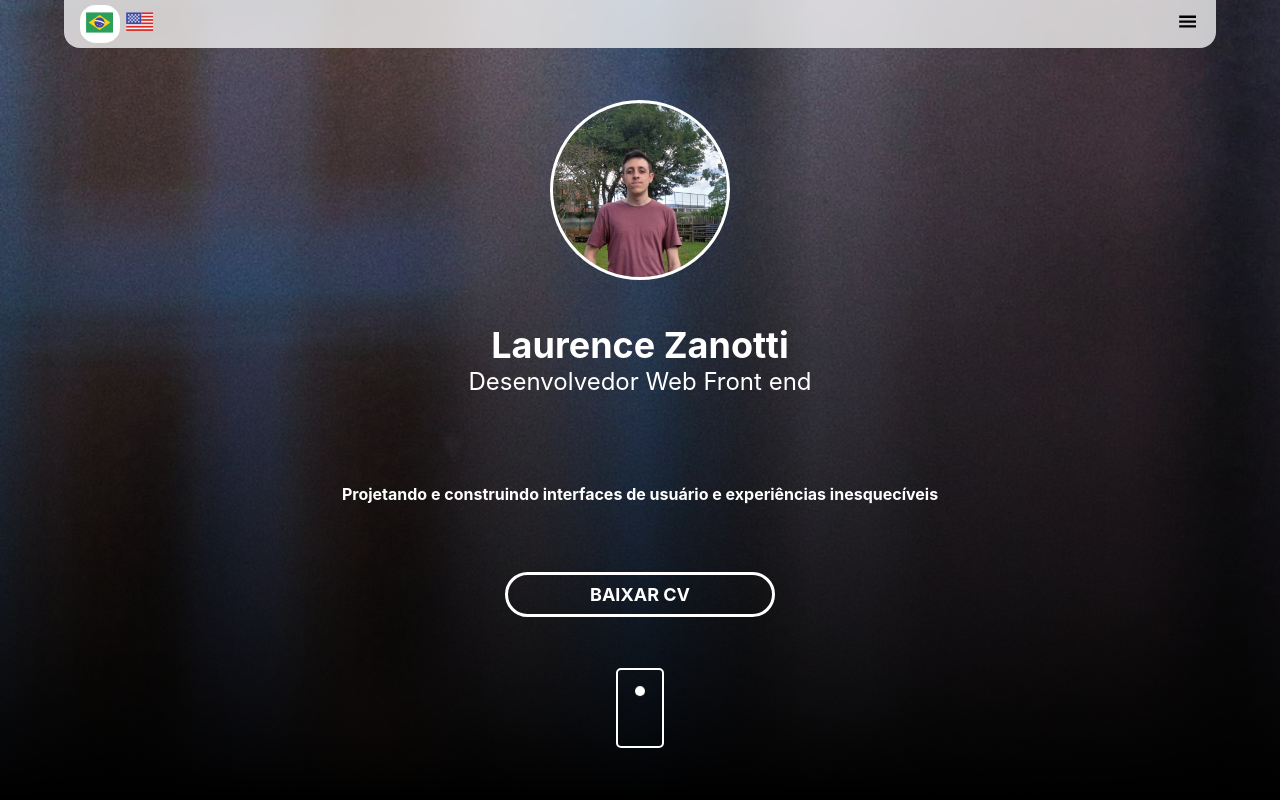
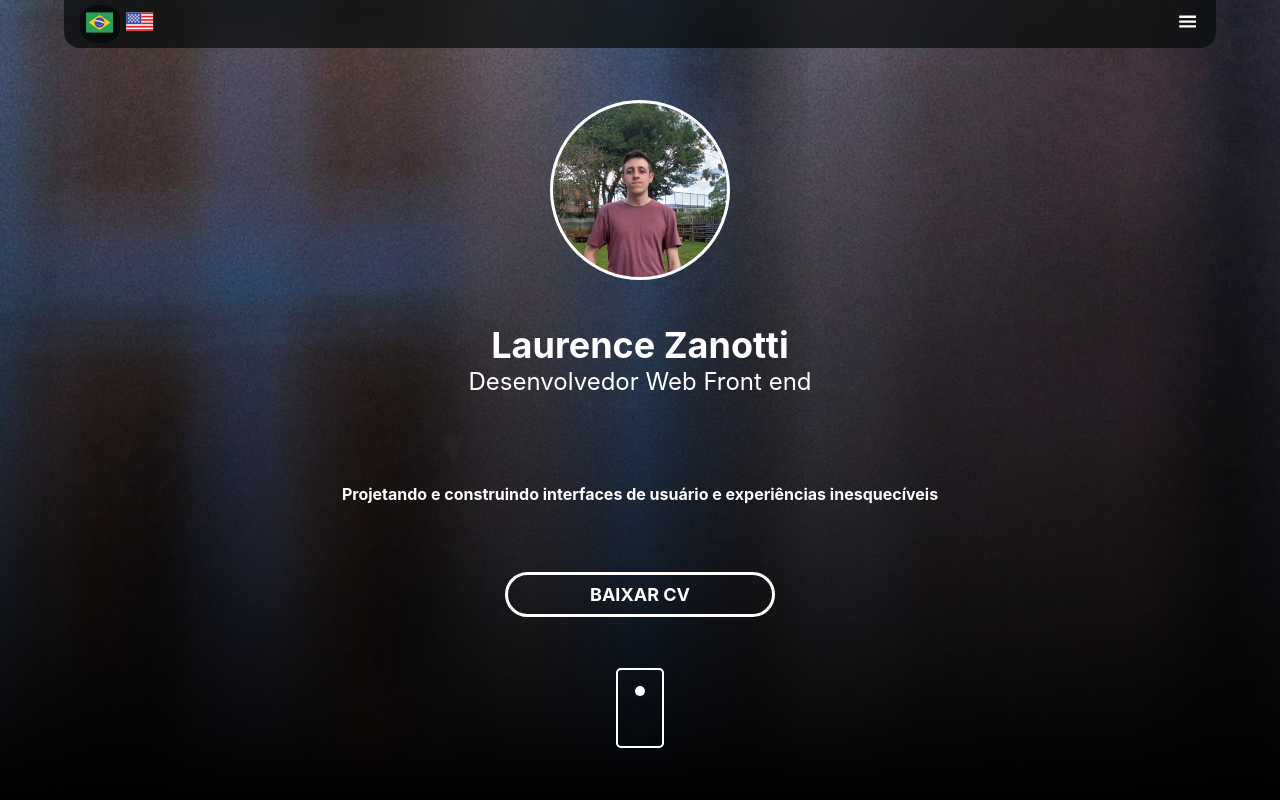
Before and after one commit to LaurenceZanotti/personal-website, a Next.js app: page / in a window 1280 px wide. Shown: the top 800 px of the page. Built offline with nearby package versions, Linux system fonts and the light colour scheme.

Commit message:
Changed navbar theme to black

```diff
--- a/components/Header/Header.jsx
+++ b/components/Header/Header.jsx
@@ -19,8 +19,6 @@ export default function Header() {
       <div className={styles.scroll_icon}>
           <div className={styles.ball}></div>
       </div>
-      {/* <div className={styles.gradient_bg}>
-      </div> */}
     </header>
   )
 }
--- a/components/Header/Header.module.css
+++ b/components/Header/Header.module.css
@@ -13,16 +13,6 @@
     justify-content: space-evenly;
     box-sizing: border-box;
     flex-wrap: wrap;
-}
-
-.gradient_bg {
-    position: absolute;
-    top: 0;
-    left: 0;
-    background: linear-gradient(180deg, rgba(0, 0, 0, 0) 0%, #000000 100%);
-    height: 100vh; /* Use vh as a fallback for browsers that do not support Custom Properties */
-    height: calc(var(--vh, 1vh) * 100);
-    width: 100%;
 }
 
 .profile_picture {
--- a/components/Navbar/Navbar.jsx
+++ b/components/Navbar/Navbar.jsx
@@ -34,8 +34,7 @@ export default function Navbar() {
       </div> :
       <div className={styles.hamburguer} onClick={handleClick}>
         <GiHamburgerMenu/>
-      </div>
-      }
+      </div>}
     </nav>
   )
 }
--- a/components/Navbar/Navbar.module.css
+++ b/components/Navbar/Navbar.module.css
@@ -1,18 +1,17 @@
 .container_navbar {
-    background: rgba(255, 255, 255, 0.75);
+    background: rgba(9, 12, 13, 0.75);
     width: 90%;
     height: 3em;
     margin: auto;
     border-radius: 0 0 16px 16px;
     backdrop-filter: blur(4px);
-    color: black;
+    /* color: black; */
     position: absolute;
     top: 0;
 
     display: flex;
     justify-content: space-between;
     align-items: center;
-    z-index: 100;
 }
 
 .container_navbar ul {
@@ -28,7 +27,7 @@
 }
 
 .active_language {
-    background-color: white;
+    background-color: #090c0d;
     padding: .4em;
     border-radius: 40%;
     margin: 0 1em;
```
